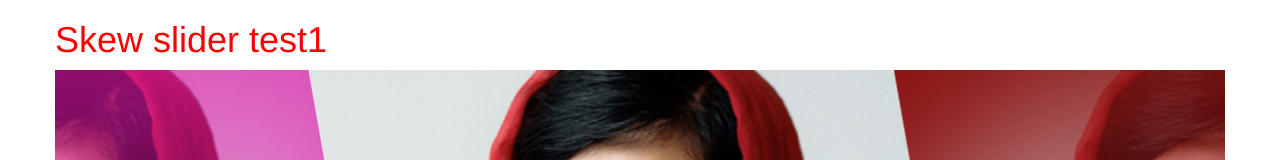
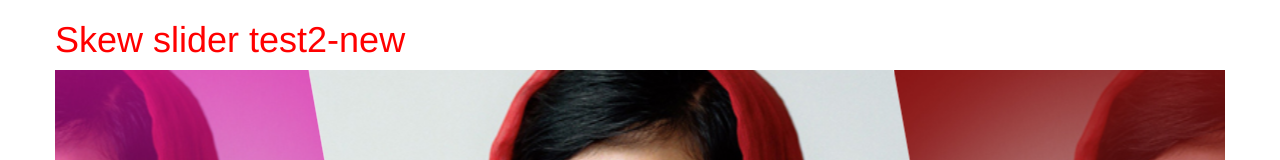
Before and after one commit to vickyUI/qhealth-test, a plain HTML site: page index.html in a window 1280 px wide. Shown: the top 160 px of the page. Drawn offline with nearby package versions, Linux system fonts and the light colour scheme.

Commit message:
my fourth change

```diff
--- a/index.html
+++ b/index.html
@@ -19,7 +19,7 @@
 
 
 	<div class="row">
-	<h1 class="medium-title">Skew slider test1</h1>
+	<h1 class="medium-title">Skew slider test2-new</h1>
 	<div class="slider-container">
 			<div class="slider-single">
 			<div class="slider-inner">
```
